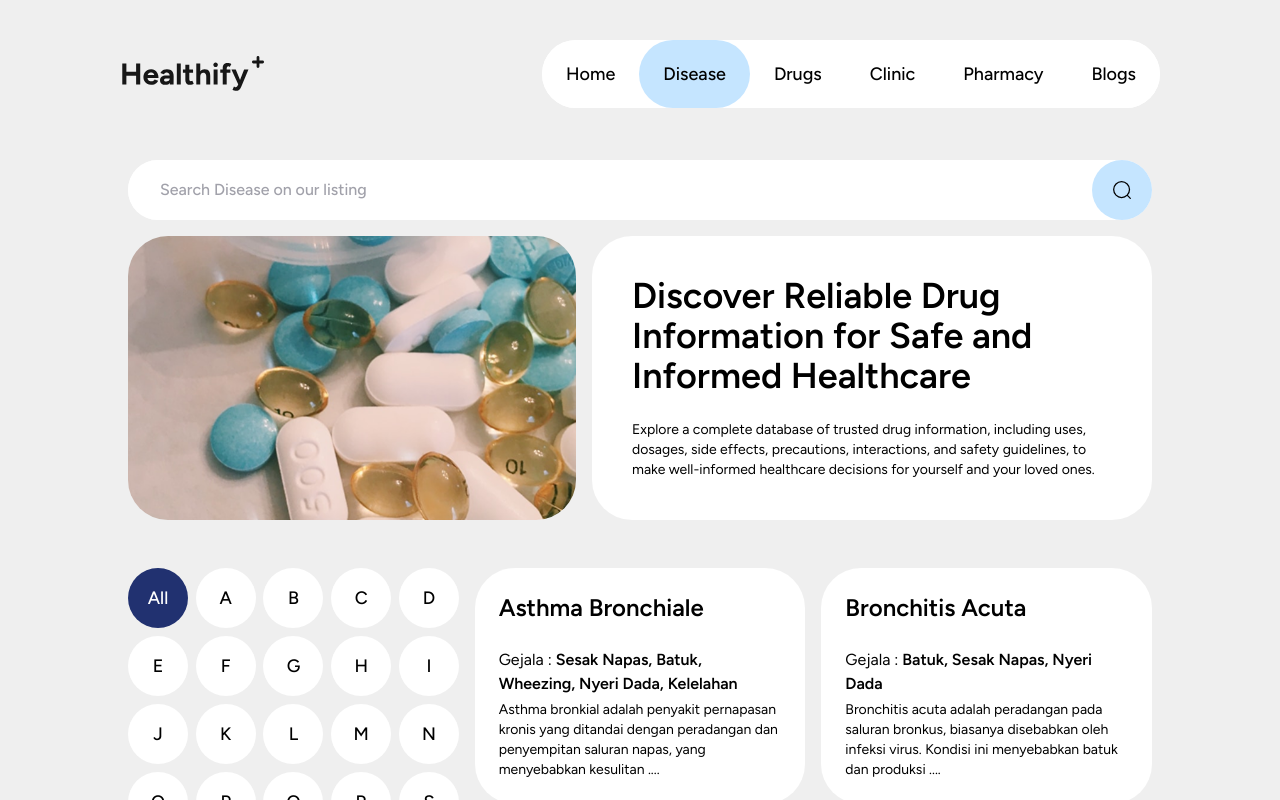
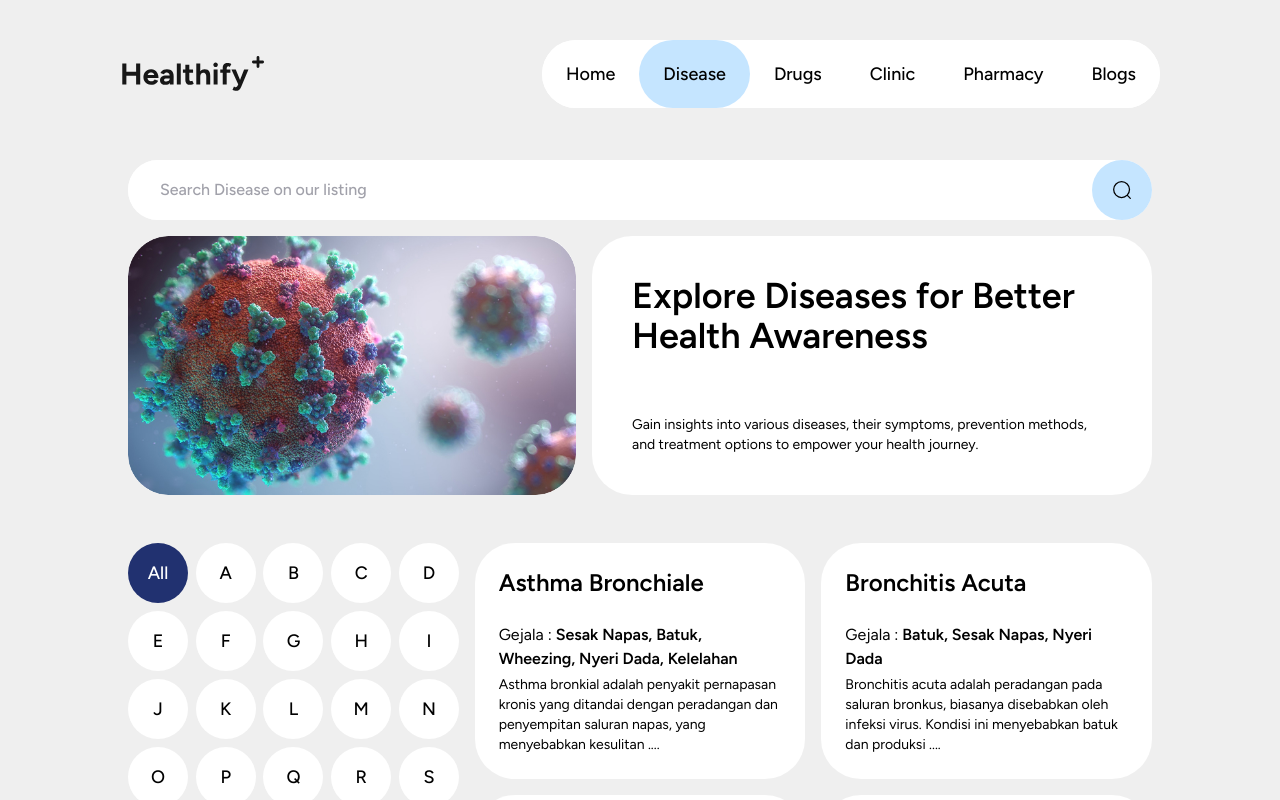
Before and after one commit to aryndraa/healthify, a React (Vite) app: page /disease in a window 1280 px wide. Shown: the top 800 px of the page. Built offline with nearby package versions, Linux system fonts and the light colour scheme.

Commit message:
check 8 & 9

```diff
--- a/src/component/Banner.jsx
+++ b/src/component/Banner.jsx
@@ -1,13 +1,14 @@
 
 export const Banner = ({image, title, text}) => {
   return (
-    <div className="flex flex-col lg:flex-row lg:items-stretch gap-4 mb-4">
+    <div className="flex flex-col lg:flex-row lg:items-stretch gap-4 mb-4"
+    >
       <div className="hidden lg:block bg-transparent">
         <img src={image} alt=""
              className="w-full lg:w-[28rem] 2xl:w-full object-cover lg:rounded-xxl bg rounded-lg h-full"/>
       </div>
-      <div className="bg-white flex-1 min-h-full rounded-xl lg:rounded-xxl p-6 lg:p-10 2xl:p-16">
-        <h1 className="font-semibold text-xl lg:text-4xl 2xl:text-5xl mb-2 lg:mb-6 2xl:mb-16">
+      <div className="bg-white flex flex-col justify-between flex-1 min-h-full rounded-xl lg:rounded-xxl p-6 lg:p-10 2xl:p-16">
+        <h1 className="font-semibold text-xl lg:text-4xl 2xl:text-5xl leading-8">
           {title}
         </h1>
         <p className="text-sm 2xl:text-xl">
--- a/src/pages/Clinic/Clinics.jsx
+++ b/src/pages/Clinic/Clinics.jsx
@@ -1,7 +1,6 @@
 import {SearchBar} from "../../component/SearchBar.jsx";
 import {ShortBy} from "../../component/ShortBy.jsx";
-import {Banner} from "../../component/Banner.jsx";
-import pharmacyHero from "../../assets/pharmacy.png";
+import clinic from "../../assets/clinic.jpg";
 import {ListClinics} from "../../component/Clinic/ListClinics.jsx";
 import {clinics} from "./clinicData.js";
 import FindFacility from "../../component/Clinic/FindFacility.jsx";
@@ -141,12 +140,9 @@ export function Clinics() {
 						""
 						:
 						<Banner
-							image={pharmacyHero}
-							title="Find Trusted and Certificated Pharmacies Near You"
-							text="Looking for a pharmacy you can trust? Our platform helps you locate nearby
-        		  pharmacies with real-time information on medication availability, operating hours, and additional services.
-        		  Whether you need prescription refills, over-the-counter medicine, or expert advice, we connect you to the
-        		  right place—quickly and hassle-free."
+							image={clinic}
+							title="Find Your Local Clinic for Quality Care and Comprehensive Health Services"
+							text="Discover a network of trusted clinics near you that offer a wide range of medical services, from routine check-ups to specialized treatments, ensuring you receive the best care tailored to your health needs."
 						/>
 				}
 				<div>
@@ -156,3 +152,23 @@ export function Clinics() {
 		</>
   );
 }
+
+export const Banner = ({image, title, text}) => {
+	return (
+		<div className="flex flex-col lg:flex-row-reverse lg:items-stretch gap-4 mb-4"
+		>
+			<div className="hidden lg:block bg-transparent">
+				<img src={image} alt=""
+						 className="w-full lg:w-[28rem] 2xl:w-full object-cover lg:rounded-xxl bg rounded-lg h-full"/>
+			</div>
+			<div className="bg-white flex flex-col justify-between flex-1 min-h-full rounded-xl lg:rounded-xxl p-6 lg:p-10 2xl:p-16">
+				<h1 className="font-semibold text-xl lg:text-4xl 2xl:text-5xl leading-8">
+					{title}
+				</h1>
+				<p className="text-sm 2xl:text-xl">
+					{text}
+				</p>
+			</div>
+		</div>
+	)
+}
--- a/src/pages/Disease/Diseases.jsx
+++ b/src/pages/Disease/Diseases.jsx
@@ -55,8 +55,8 @@ export function Diseases() {
             :
             <Banner
               image={diseaseHero}
-              title="Discover Reliable Drug Information for Safe and Informed Healthcare"
-              text="Explore a complete database of trusted drug information, including uses, dosages, side effects, precautions, interactions, and safety guidelines, to make well-informed healthcare decisions for yourself and your loved ones."
+              title="Explore Diseases for Better Health Awareness "
+              text="Gain insights into various diseases, their symptoms, prevention methods, and treatment options to empower your health journey."
             />
         }
 
```
Also changed, not shown: src/assets/clinic.jpg (added), src/assets/disease.jpg.
